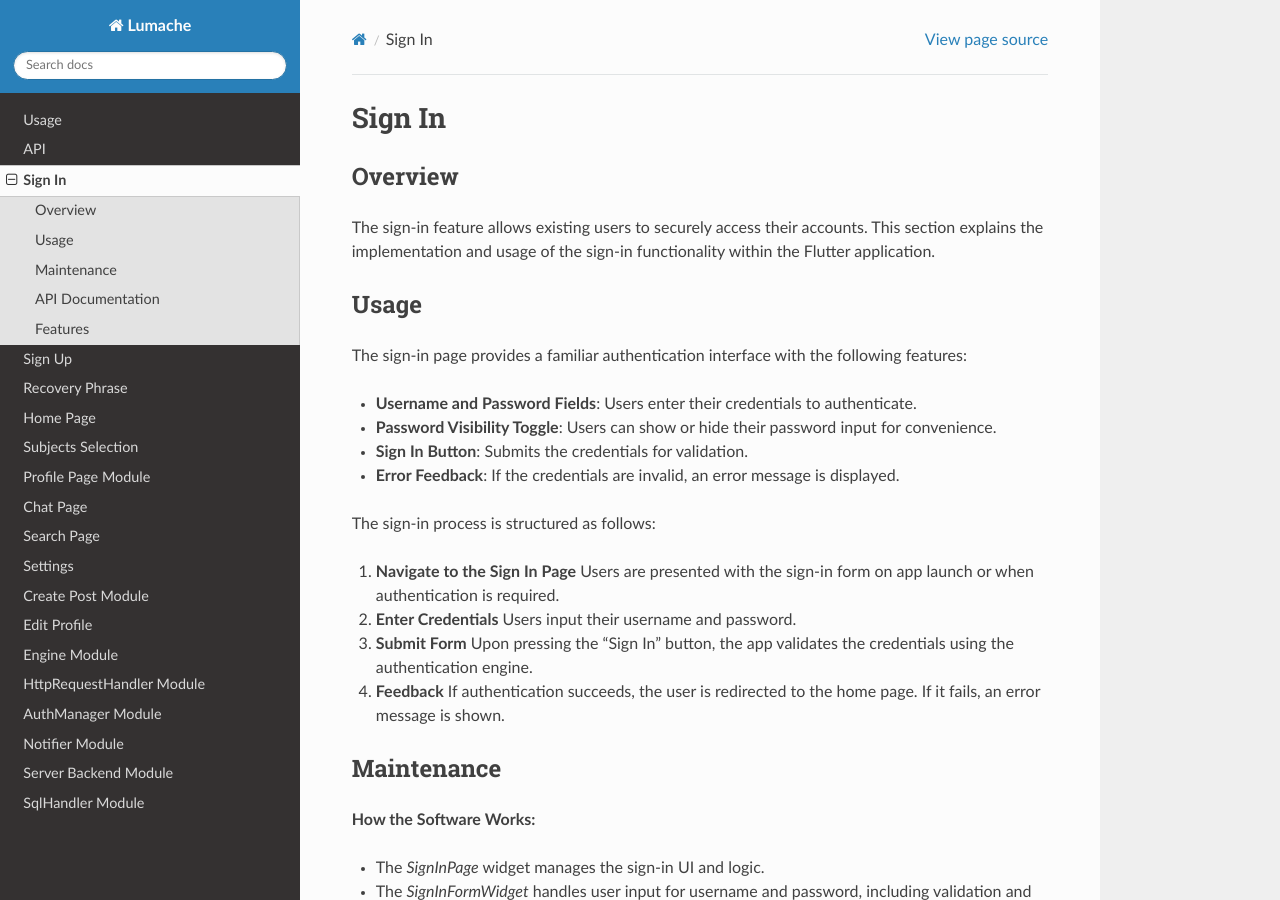
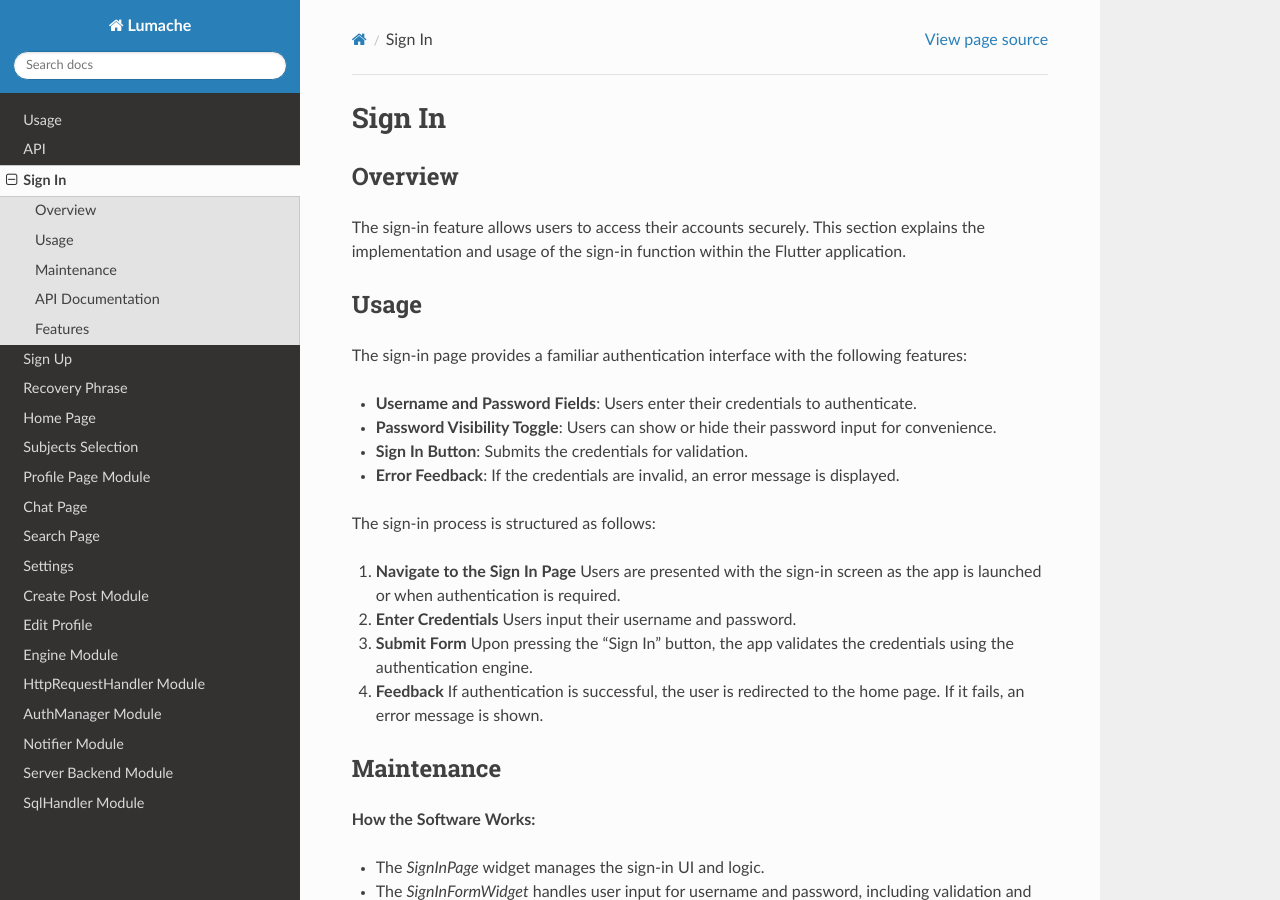
Before and after one commit to Basnoo05/rtd-tutorial, a Sphinx documentation site: the page built from docs/source/signin.rst, in a window 1280 px wide and 900 px high. Built offline with Sphinx 7.4.7 and the Read the Docs theme 3.1.0, drawn with Linux system fonts in a browser that asks for light colours.

Commit message:
Update signin.rst

```diff
--- a/docs/source/signin.rst
+++ b/docs/source/signin.rst
@@ -4,7 +4,7 @@ Sign In
 Overview
 --------
 
-The sign-in feature allows existing users to securely access their accounts. This section explains the implementation and usage of the sign-in functionality within the Flutter application.
+The sign-in feature allows users to access their accounts securely. This section explains the implementation and usage of the sign-in function within the Flutter application.
 
 Usage
 -----
@@ -19,7 +19,7 @@ The sign-in page provides a familiar authentication interface with the following
 The sign-in process is structured as follows:
 
 1. **Navigate to the Sign In Page**
-   Users are presented with the sign-in form on app launch or when authentication is required.
+   Users are presented with the sign-in screen as the app is launched or when authentication is required.
 
 2. **Enter Credentials**
    Users input their username and password.
@@ -28,7 +28,7 @@ The sign-in process is structured as follows:
    Upon pressing the "Sign In" button, the app validates the credentials using the authentication engine.
 
 4. **Feedback**
-   If authentication succeeds, the user is redirected to the home page. If it fails, an error message is shown.
+   If authentication is successful, the user is redirected to the home page. If it fails, an error message is shown.
 
 Maintenance
 -----------
```
